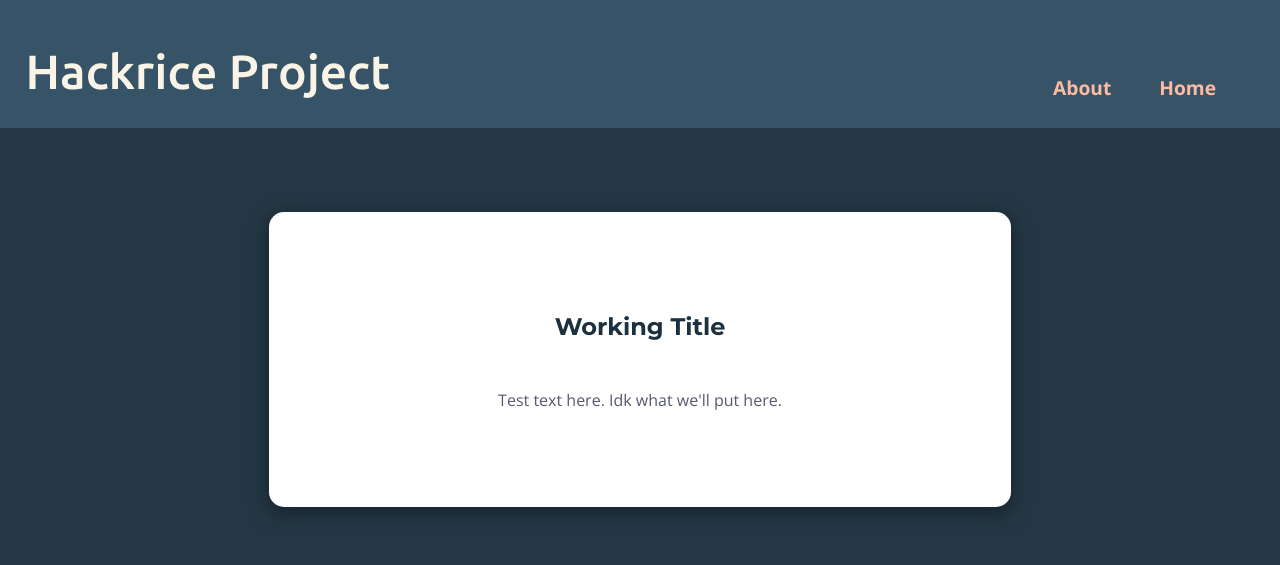
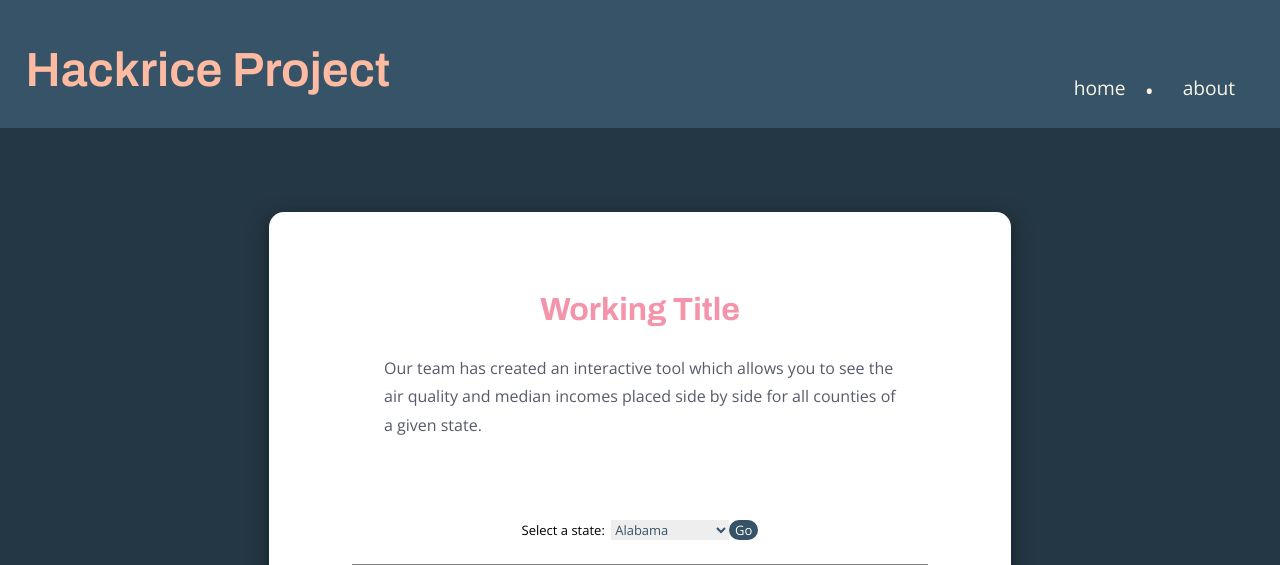
Before and after one commit to baylee-rl/hackrice-project, a Flask app: page /home in a window 1280 px wide. Shown: the top 565 px of the page. Before the commit the page ends 513 px from the top, so only its background shows below. Run offline with Flask 2, Linux system fonts and the light colour scheme; parts of the project's set-up code (start-up, migrations or seed data) failed here and were passed over; grey boxes are pictures that could not be loaded.

Commit message:
Day 2 -- Test deploying

```diff
--- /dev/null
+++ b/Procfile.txt
@@ -0,0 +1 @@
+web: gunicorn app:app
--- a/app.py
+++ b/app.py
@@ -1,20 +1,42 @@
-from flask import Flask, render_template
-# import functions
+from flask import Flask, render_template, redirect, url_for, Response, request, session
+from matplotlib.figure import Figure
+from matplotlib.backends.backend_agg import FigureCanvasAgg as FigureCanvas
+import io
+import os
+from functions import *
+app = Flask(__name__)
 
-app = Flask(__name__)
+
+SECRET_KEY = os.environ.get('SECRET_KEY')
 
 # ROUTES #
 @app.route('/')
 def home_redirect():
     return redirect(url_for('home'))
 
-@app.route("/home")
+@app.route("/home", methods=["GET", "POST"])
 def home():
-    return render_template("home.html")
+    state_names = ["Alabama", "Arkansas", "Arizona", "California", "Colorado", "Connecticut", "Delaware", "Florida", "Georgia", "Hawaii", "Iowa", "Idaho", "Illinois", "Indiana", "Kansas", "Kentucky", "Louisiana", "Massachusetts", "Maryland", "Maine", "Michigan", "Minnesota", "Missouri", "Mississippi", "Montana", "North Carolina", "North Dakota", "Nebraska", "New Hampshire", "New Jersey", "New Mexico", "Nevada", "New York", "Ohio", "Oklahoma", "Oregon", "Pennsylvania", "Rhode Island", "South Carolina", "South Dakota", "Tennessee", "Texas", "Utah", "Virginia", "Vermont", "Washington", "Wisconsin", "West Virginia", "Wyoming"]
+    session['state'] = 'Oregon'
 
-# @app.route("/about")
-# def about():
-# return render_template("about.html")
+    if request.method == 'POST':
+        session['state'] = request.form.get('state')
+
+        return render_template("home.html", states=state_names)
+
+    return render_template("home.html", states=state_names)
+
+@app.route("/about")
+def about():
+    return render_template("about.html")
+
+
+@app.route("/plot.png")
+def plot_png():
+    fig = create_figure(session['state'])
+    output = io.BytesIO()
+    FigureCanvas(fig).print_png(output)
+    return Response(output.getvalue(), mimetype='image/png')
 
 
 if __name__ == "__main__":
--- a/static/home.css
+++ b/static/home.css
@@ -16,19 +16,25 @@ html, body {
 h1#logo {
     float: left;
     position: relative;
-    font-family: "Ubuntu", sans-serif;
-    font-weight: 500;
+    font-family: "Archivo", sans-serif;
+    font-weight: 600;
     font-size: xxx-large;
     margin-left: 2vw;
     margin-bottom: 4vh;
     margin-top: 5.5vh;
-    color: #F9F4E6;
+    color: #FFBAA2;
 }
 
 h2 {
     text-align: center;
-    color: #1c303d;
-    font-family: 'Montserrat';
+    font-size: xx-large;
+    margin-top: 0;
+    color: #F494AB;
+    font-family: "Archivo", sans-serif;
+}
+
+h3 {
+    margin-left: auto;
 }
 
 body {
@@ -37,10 +43,15 @@ body {
 }
 
 p {
-    margin-top: 6vh;
-    text-align: center;
+    /*margin-top: 6vh;*/
+    /*text-align: center;*/
     font-family: "Open Sans", sans-serif;
     color: #575A6C;
+    width: 80%;
+    margin-left: auto;
+    margin-right: auto;
+    line-height: 1.8em;
+    margin-bottom: 0;
 }
 
 div.box {
@@ -57,7 +68,6 @@ nav {
     background-color: #365367;
     display: inline-block;
     list-style-type: none;
-    font-family: "Montserrat", sans-serif;
     width: 100%;
     height: 16vh;
 }
@@ -65,7 +75,7 @@ nav {
 ul {
     list-style-type: none;
     margin-top: 11vh;
-    margin-right: 5vw;
+    margin-right: 3.5vw;
 }
 
 li {
@@ -79,12 +89,9 @@ li a {
     margin-bottom: 0.5vh;
     overflow: none;
     text-decoration: none;
-    font-weight: bold;
+    font-weight: 500;
     font-size: larger;
-    color:#FFBAA2;
-}
-
-li a {
+    color:#F9F4E6;
     text-decoration: none;
     background-image: linear-gradient(#F9F4E6, #F9F4E6);
     background-position: 0% 100%;
@@ -92,10 +99,70 @@ li a {
     background-size: 0% 0.5px;
     transition: background-size .5s;
     padding-bottom: 0.5vh;
-    font-family: 'Open Sans';
+    font-family: 'Open Sans', sans-serif;
+}
+
+li a#unclickable {
+    background-image: none;
+    cursor: default;
+    font-size: x-large;
+    margin-left: 1.5vw;
+    margin-right: -1.5vw;
 
 }
 
 li a:hover, li a:focus {
     background-size: 100% 0.5px;
 }
+
+img {
+    border-top: solid 1px gray;
+    display: block;
+    margin-left: auto;
+    margin-right: auto;
+    width: 90%;
+}
+
+form, select, input {
+    font-family: 'Open Sans', sans-serif;
+    font-size: small;
+}
+
+form {
+    display: flex;
+    align-items: baseline;
+    justify-content: space-around;
+    margin-left: auto;
+    margin-right: auto;
+    width: 40%;
+    margin-top: 10vh;
+    margin-bottom: 1vh;
+    padding-bottom: 2vh;
+}
+
+select {
+    border: none;
+    background-color: #eee;
+    color: #365367;
+    font-family: 'Open Sans', sans-serif;
+    margin-left: -1vw;
+}
+
+select:focus  {
+    outline: none;
+}
+
+input {
+    border: none;
+    font-family: 'Open Sans', sans-serif;
+    background-color: #365367;
+    color: white;
+    margin-left: -1.5vw;
+    border-radius: 20px;
+}
+
+input:hover {
+    cursor: pointer;
+    background-color: #1b2933;
+    transition: all;
+}
--- a/templates/home.html
+++ b/templates/home.html
@@ -7,8 +7,7 @@
 
     <link rel="stylesheet" href="{{ url_for('static', filename='home.css') }}">
     <link rel="preconnect" href="https://fonts.gstatic.com">
-    <link
-        href="https://fonts.googleapis.com/css2?family=Montserrat:ital,wght@0,100;0,200;0,300;0,400;0,500;0,600;0,700;0,800;0,900;1,100;1,200;1,300;1,400;1,500;1,600;1,700;1,800;1,900&family=Open+Sans:ital,wght@0,300;0,400;0,600;0,700;0,800;1,300;1,400;1,600;1,700;1,800&family=Ubuntu:ital,wght@0,300;0,400;0,500;0,700;1,300;1,400;1,500;1,700&display=swap"
+    <link href="https://fonts.googleapis.com/css?family=Archivo:500,600,700,800,900|Open+Sans:300,400,600"
         rel="stylesheet">
     <title>Home</title>
 </head>
@@ -17,14 +16,37 @@
     <nav class="navbar">
         <h1 id="logo">Hackrice Project</h1>
         <ul>
-            <li><a class="navbar" href="{{ url_for('home')}}">Home</a></li>
-            <li><a class="navbar" href="">About</a></li>
+            <li><a class="navbar" href="{{ url_for('about') }}">about</a></li>
+            <li><a class="navbar" id='unclickable'>•</a></li>
+            <li><a class="navbar" href="{{ url_for('home')}}">home</a></li>
         </ul>
     </nav>
     <div class="box">
         <h2>Working Title</h2>
-        <p>Test text here. Idk what we'll put here.</p>
+        <p>Our team has created an interactive tool which allows you to see the air
+            quality and median incomes placed side by side for all counties of a given state.</p>
+        <form method='post' action='/home'>
+            <label for="state">Select a state:</label>
+            <select name="state" id="state">
+                {% for state in states %}
+                <option value="{{ state }}">{{state}}</option>
+                {% endfor %}
+            </select>
+            <input type='submit' value='Go'>
+        </form>
+        <img src='/plot.png'>
 
+        <h3>How to Read this Graph</h3>
+
+        <h4>What is AQI?</h4>
+        <p>AQI is a measure from 0 - 500 that describes daily air quality. Lower AQI values occur
+            on days with good air quality, and higher AQI values occur on days with bad air quality. </p>
+
+        <h4>90th Percentile AQI</h4>
+        <p>Lorem ipsum dolor sit amet 2 :)</p>
+
+        <h4>Median Household Income</h4>
+        <p>Lorem ipsum dolor sit amet</p>
     </div>
 </body>
 
```
Also changed, not shown: functions.py (+123 -53 lines), requirements.txt (added, +10 -0 lines), templates/about.html (added, +45 -0 lines).
